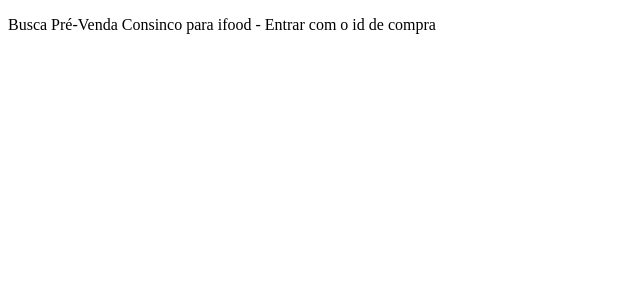
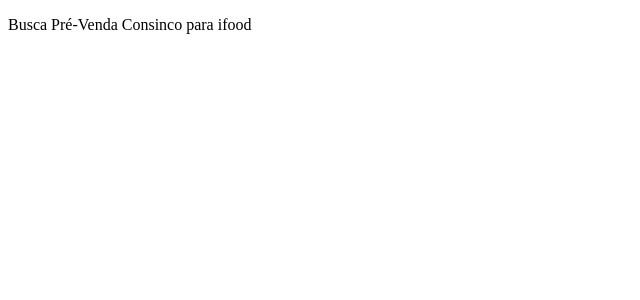
Before and after one commit to jefftotal/newProjectJs-Jeff, a Next.js app: page / in a window 1280 px wide. Shown: the top 300 px of the page, without its empty margins (0-640 px from the left). Built offline with nearby package versions, Linux system fonts and the light colour scheme.

Commit message:
primeira página

```diff
--- a/pages/index.js
+++ b/pages/index.js
@@ -3,7 +3,7 @@
 function Home(){
     return (
         <div>
-            <p>Busca Pré-Venda Consinco para ifood - Entrar com o id de compra</p>
+            <p>Busca Pré-Venda Consinco para ifood</p>
         </div>
 
     )
```
